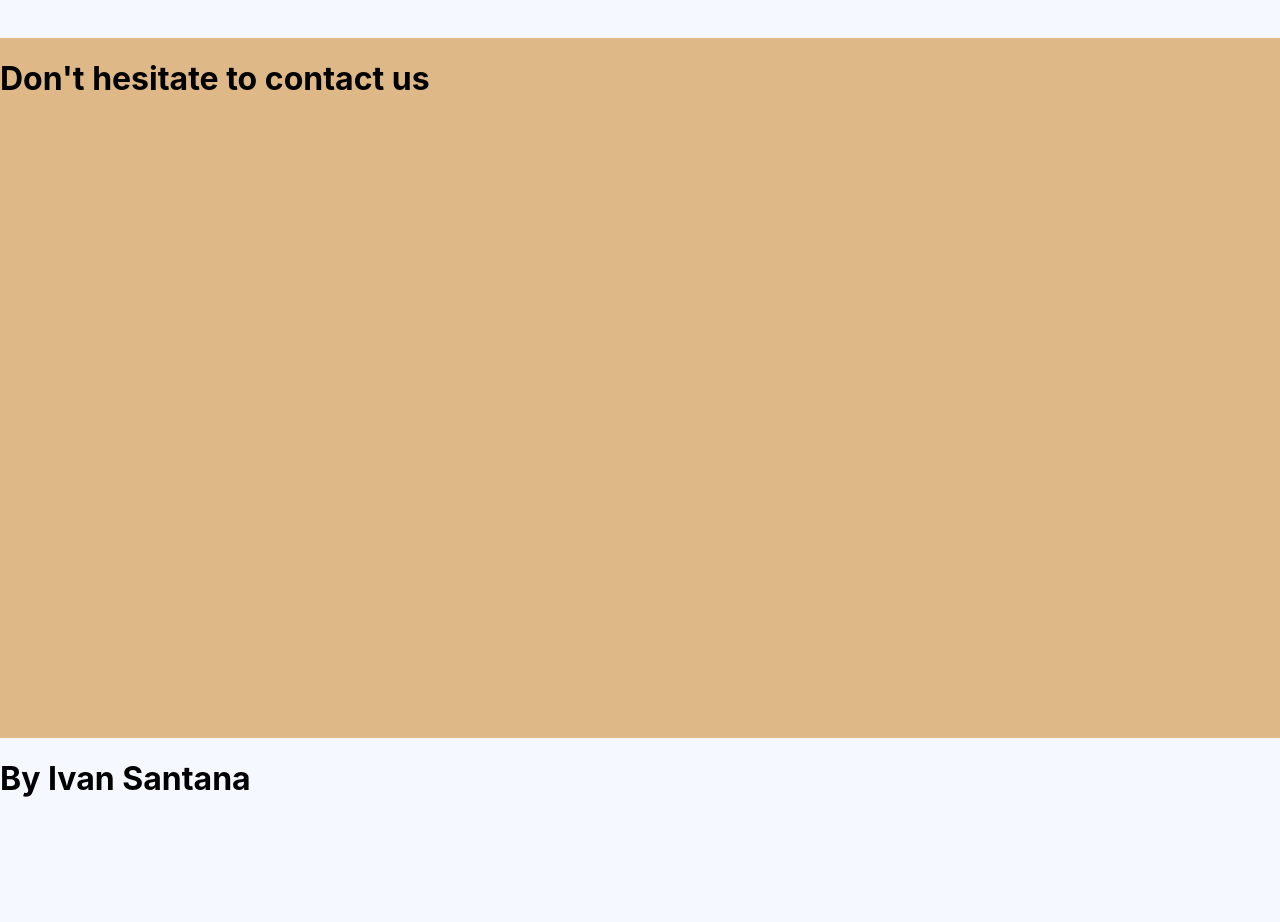
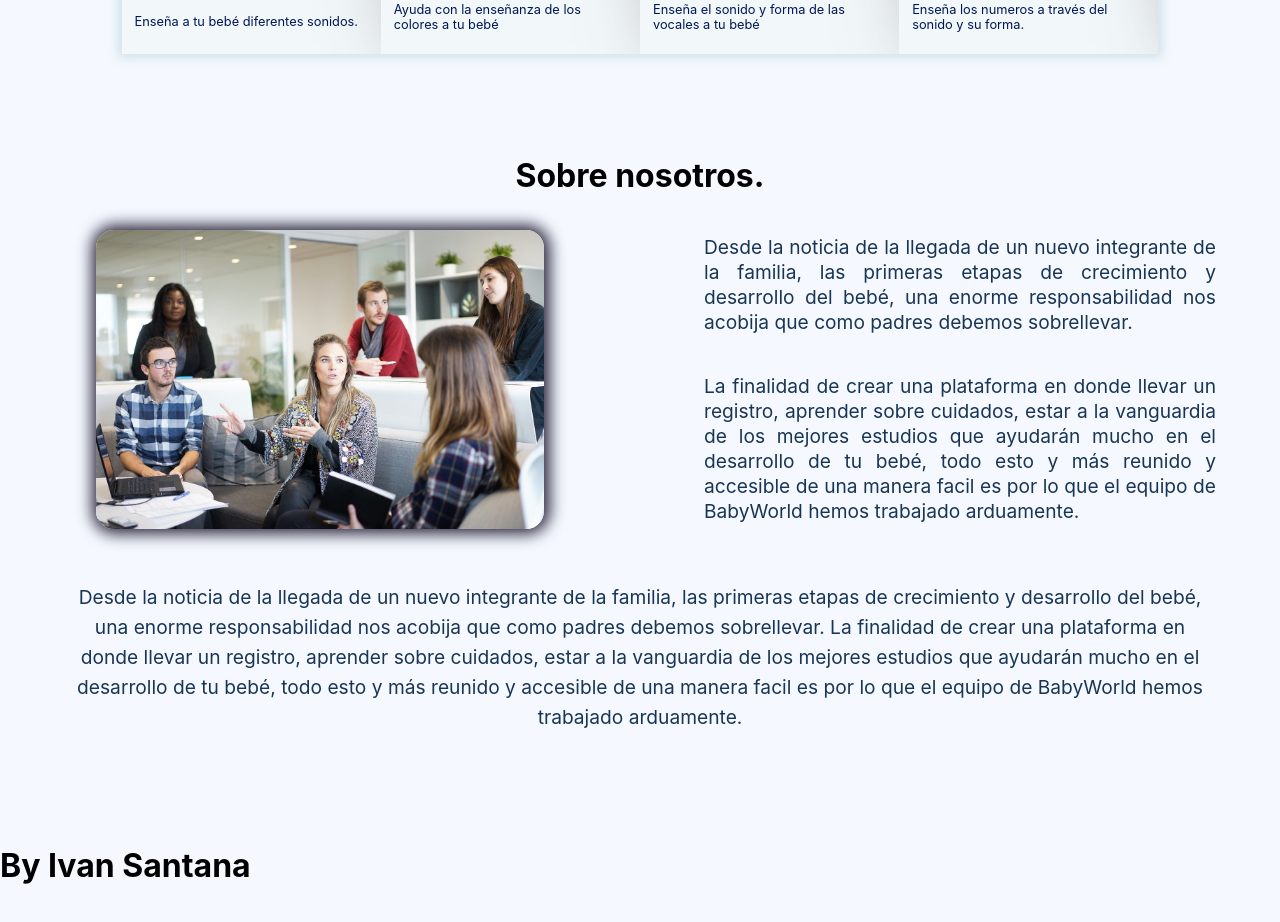
Before and after one commit to iamivansantana/BabyWorld, a React (Create React App) app: page / in a window 1280 px wide. Shown: the part 1760-2682 px from the top of the page. Built offline with nearby package versions, Linux system fonts and the light colour scheme; the HTML template or start-up script is replaced by a standard one.

Commit message:
Developing Contact screen

```diff
--- a/src/components/BabyWorldApp.js
+++ b/src/components/BabyWorldApp.js
@@ -3,7 +3,7 @@ import './BabyWorldApp.css';
 import BWContact from './contactPage/BWContact';
 import BWCover from './coverPage/BWCover';
 import BWFooter from './footerPage/BWFooter';
-import BWInfoUs from './infoUs/BWInfoUs';
+import BWInfo from './infoPage/BWInfo';
 import BWNavBar from './navBar/BWNavBar';
 
 
@@ -13,7 +13,7 @@ const BabyWorldApp = () => {
             <div className="body-content">
                 <BWNavBar />
                 <BWCover />
-                <BWInfoUs />
+                <BWInfo />
                 <BWContact />
                 <BWFooter />
             </div>
--- /dev/null
+++ b/src/components/contactPage/BWContact.css
@@ -0,0 +1,104 @@
+.contact-page{
+    background-color: #f5f9ff;
+    /* background-color: #6090d6; */
+    width: 100%;
+    min-height: 700px;
+    height: auto;
+    box-sizing: border-box;
+    overflow: hidden;
+
+}
+.contactContainer{
+    /* background-color: cyan; */
+    position: relative;
+    width: 100%;
+    max-width: 1725px;
+    height: auto;
+
+    margin-left: 50%;
+    transform: translate(-50%);
+
+    padding-top: 10PX;
+    padding-bottom: 10px;
+    display: flex;
+    flex-direction: column;
+    align-items: center;
+
+}
+.grid-contact-container{
+    display: grid;
+    grid-template-columns: 1fr 1fr;
+    grid-template-rows: auto auto;
+    grid-template-areas:    "picture text"
+                            "textDown textDown";
+    width: 100%;
+    height: 100%;
+}
+.contactPicture{
+    grid-area: picture;
+    /* background-color: blueviolet; */
+    height: auto;
+    display: flex;
+    justify-content: center;
+    align-items: center;
+    flex-direction: column;
+}
+.contactPicture img{
+    width: 70%;
+    border-radius: 18px;
+    box-shadow: 1px 0px 15px 5px rgba(9, 4, 29, 0.856);
+}
+.contactText{
+    grid-area: text;
+    /* background-color: chartreuse; */
+    min-height: 170px;
+    height: auto;
+    display: flex;
+    justify-content: center;
+    align-items: center;
+    flex-direction: column;
+}
+.contactText p{
+    width: 80%;
+    color: rgb(25, 53, 85);
+    font-size: 1.2rem;
+    text-align: justify;
+    line-height: 25px;
+
+}
+.contactTextDown{
+    grid-area: textDown;
+    /* background-color: coral; */
+    margin-top: 20px;
+    /* height: 90px; */
+
+    display: flex;
+    justify-content: center;
+    align-items: center;
+    flex-direction: column;
+
+}
+.contactTextDown p{
+    width: 90%;
+
+    color: rgb(25, 53, 85);
+    font-size: 1.2rem;
+    text-align: center;
+    line-height: 30px;
+}
+/* -----------------Maximo (phone)-------------------------------------------------------------------------------------------- */
+@media (max-width:500px){
+    .grid-contact-container{
+        grid-template-columns: 1fr;
+        grid-template-rows: auto auto auto;
+        grid-template-areas:    "picture"
+                                "text"
+                                "textDown";
+    }
+}
+
+
+/* -------------------Minimo  (pantallas grandes)------------------------------------------------------------------------------------------ */
+@media (min-width:1825px){
+
+}
--- a/src/components/contactPage/BWContact.js
+++ b/src/components/contactPage/BWContact.js
@@ -1,10 +1,29 @@
 import React from 'react';
+import './BWContact.css';
 
 const BWContact = () => {
     return (
         <>
-            <div className="vh-100 info-page" style={{backgroundColor:'burlywood'}} id="contactPage">
-                <h1>Don't hesitate to contact us</h1>
+            <div className="contact-page"  id="contactPage">
+                <div className="contactContainer">
+                    <h1>Sobre nosotros.</h1>
+                    <div className="grid-contact-container">
+                        <div className="contactPicture">
+                            <img src="assets\BW-Resources\team.jpg" alt="TeamPicture" />
+                        </div>
+                        <div className="contactText">
+                            <p>Desde la noticia de la llegada de un nuevo integrante de la familia, las primeras etapas de crecimiento y desarrollo del bebé, una enorme responsabilidad nos acobija que como padres debemos sobrellevar.</p>
+                            <p>La finalidad de crear una plataforma en donde llevar un registro, aprender sobre cuidados, estar a la vanguardia de los mejores estudios que ayudarán mucho en el desarrollo de tu bebé, todo esto y más reunido y accesible de una manera facil es por lo que el equipo de BabyWorld hemos trabajado arduamente.</p>
+                        </div>
+                        <div className="contactTextDown">
+                            <p>Desde la noticia de la llegada de un nuevo integrante de la familia, las primeras etapas de crecimiento y desarrollo del bebé, una enorme responsabilidad nos acobija que como padres debemos sobrellevar.
+
+
+La finalidad de crear una plataforma en donde llevar un registro, aprender sobre cuidados, estar a la vanguardia de los mejores estudios que ayudarán mucho en el desarrollo de tu bebé, todo esto y más reunido y accesible de una manera facil es por lo que el equipo de BabyWorld hemos trabajado arduamente.</p>
+                        </div>
+                    </div>
+
+                </div>
             </div>
         </>
     )
--- a/src/components/infoUs/BWInfoUs.css
+++ b/src/components/infoPage/BWInfo.css
@@ -27,6 +27,13 @@
     color: rgb(0, 23, 85);
     font-family: 'Gill Sans', 'Gill Sans MT', Calibri, 'Trebuchet MS', sans-serif;
     font-weight: 700;
+}
+.infoPage-content .infoPAge-description {
+    color: rgb(26, 31, 61);
+    font-size: 1.2rem;
+    font-weight: 300;
+    text-align: center;
+    width: 90%;
 }
 .bwApps-grid{
     padding-top: 20px;
@@ -145,6 +152,12 @@
     .description-item{
         font-size: 1rem;
     }
+    .infoPage-content .infoPAge-description {
+        color: rgb(125, 153, 204);
+        font-size: 1rem;
+        text-align: center;
+        width: 90%;
+    }
 }
 
 
--- a/src/components/infoUs/BWInfoUs.js
+++ b/src/components/infoPage/BWInfo.js
@@ -1,10 +1,10 @@
 import React, { useEffect } from 'react';
 import AppsCard from '../appsCard/appsCard';
 import Carrusel from '../carrusel/Carrusel';
-import './BWInfoUs.css';
+import './BWInfo.css';
 
 
-const BWInfoUs = () => {
+const BWInfo = () => {
 
     useEffect(() => {
         const appsToggle = document.querySelector('.apps-toggle');
@@ -31,6 +31,11 @@ const BWInfoUs = () => {
             <div className="info-page" id="infoPage">
                 <div className="infoPage-content">
                     <h2>BabyWorld Apps.</h2>
+                    <p className="infoPAge-description">
+                    Baby World es una plataforma que te ayudará a lo largo del crecimiento / desarrollo de tú bebé,
+                    a través de las apps, herramientas, artículos y más funciones que hemos desarrollado para tí, para que
+                     seas un excelente papá / mamá para tu bebé
+                    </p>
                     <h4>Registro de Actividades.</h4>
 
                     <div className="bwApps-grid ">
@@ -145,4 +150,4 @@ const BWInfoUs = () => {
     )
 }
 
-export default BWInfoUs
+export default BWInfo
```
Also changed, not shown: public/assets/BW-Resources/team.jpg (added).
